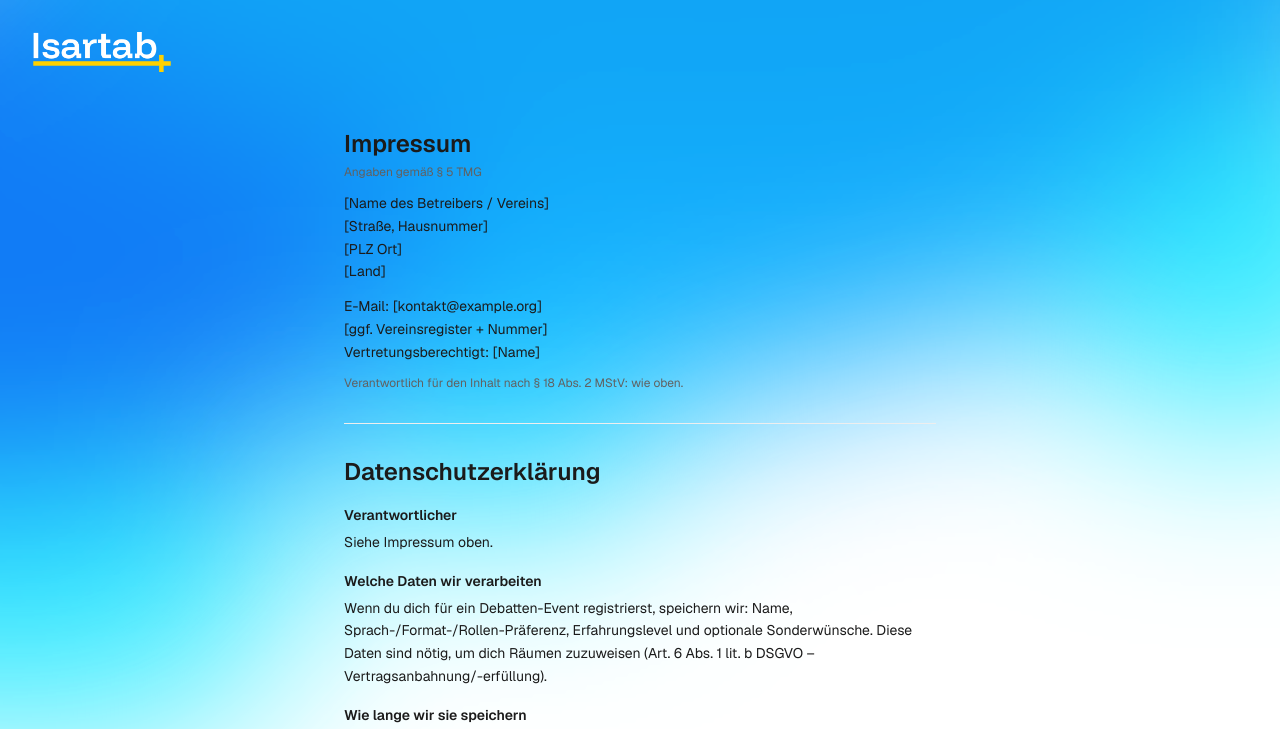
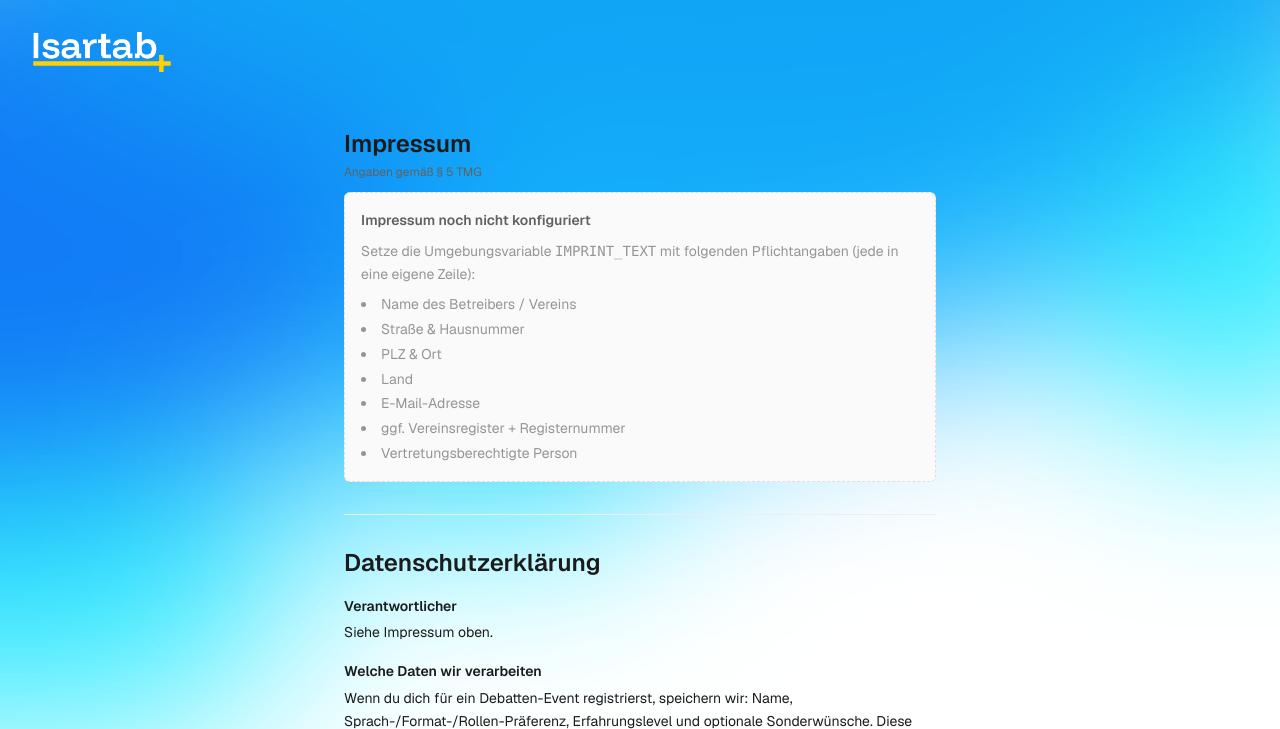
Before and after one commit to nokhde/isartab, a FastAPI app: page /legal in a window 1280 px wide. Shown: the top 729 px of the page. Run offline with FastAPI, Linux system fonts and the light colour scheme.

Commit message:
impressum dynamisch

```diff
--- a/app/routers/pages.py
+++ b/app/routers/pages.py
@@ -16,6 +16,7 @@ from fastapi.templating import Jinja2Templates
 
 from .. import db, solver
 from ..deps import ConnDep
+from ..settings import settings
 
 router = APIRouter()
 
@@ -32,7 +33,8 @@ def landing(request: Request) -> Response:
 @router.get("/legal", response_class=HTMLResponse)
 def legal_page(request: Request) -> Response:
     return templates.TemplateResponse(
-        request, "legal.html", {},
+        request, "legal.html",
+        {"imprint_text": settings.imprint_text},
         headers={"Cache-Control": "max-age=3600"},
     )
 
--- a/app/templates/legal.html
+++ b/app/templates/legal.html
@@ -31,20 +31,31 @@
 
     <h1 class="font-geist-halbfett text-2xl mb-1" id="impressum">Impressum</h1>
     <p class="text-[#616161] text-xs mb-3">Angaben gemäß § 5 TMG</p>
-    <p>
-      [Name des Betreibers / Vereins]<br>
-      [Straße, Hausnummer]<br>
-      [PLZ Ort]<br>
-      [Land]
-    </p>
-    <p class="mt-3">
-      E-Mail: [kontakt@example.org]<br>
-      [ggf. Vereinsregister + Nummer]<br>
-      Vertretungsberechtigt: [Name]
-    </p>
+    {% if imprint_text %}
+    <p class="whitespace-pre-line">{{ imprint_text }}</p>
     <p class="mt-3 text-[#616161] text-xs">
       Verantwortlich für den Inhalt nach § 18 Abs. 2 MStV: wie oben.
     </p>
+    {% else %}
+    <div class="rounded-md border border-dashed border-[#ddd] bg-[#fafafa] p-4 text-[#959595]">
+      <p class="font-geist-halbfett text-[#616161] mb-2">
+        Impressum noch nicht konfiguriert
+      </p>
+      <p class="mb-2">
+        Setze die Umgebungsvariable <code>IMPRINT_TEXT</code> mit folgenden
+        Pflichtangaben (jede in eine eigene Zeile):
+      </p>
+      <ul class="list-disc list-inside space-y-0.5">
+        <li>Name des Betreibers / Vereins</li>
+        <li>Straße &amp; Hausnummer</li>
+        <li>PLZ &amp; Ort</li>
+        <li>Land</li>
+        <li>E-Mail-Adresse</li>
+        <li>ggf. Vereinsregister + Registernummer</li>
+        <li>Vertretungsberechtigte Person</li>
+      </ul>
+    </div>
+    {% endif %}
 
     <hr class="my-8 border-[#eee]">
 
```
Also changed, not shown: app/settings.py (+8 -4 lines), architecture.md (+5 -4 lines), coolify.md (+1 -0 lines), noobtutorial.md (+7 -1 lines).
